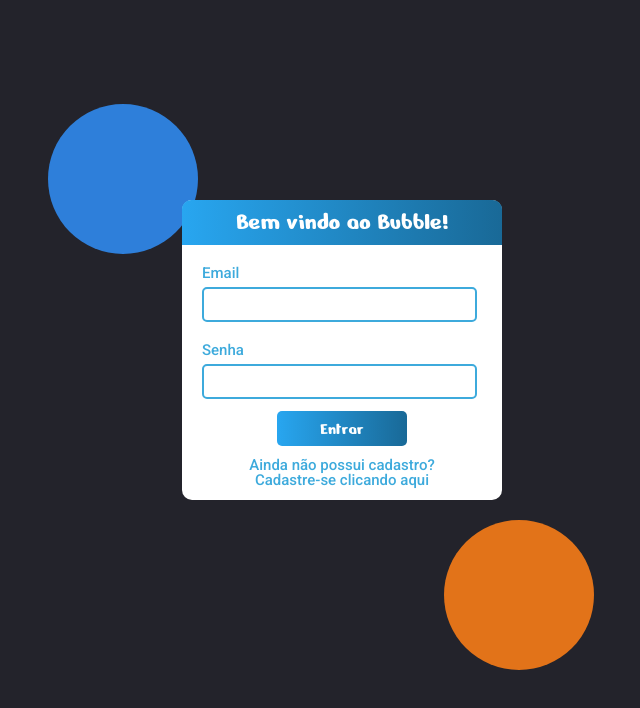
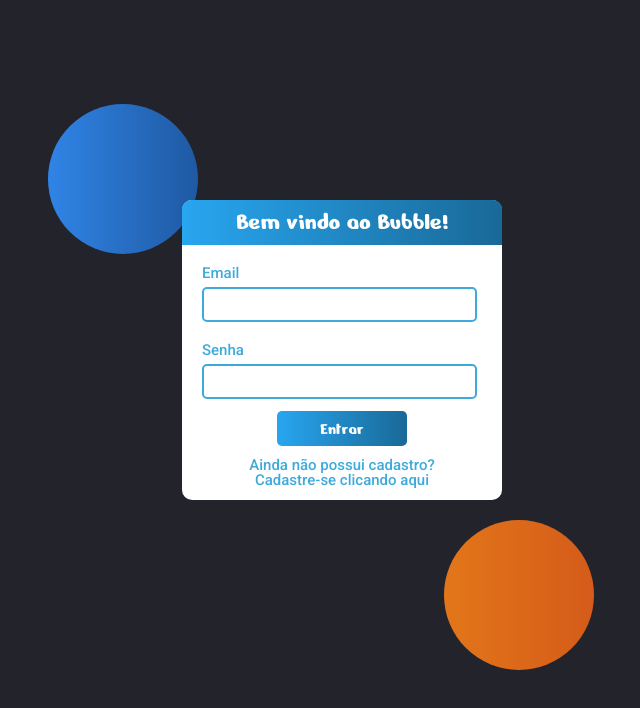
Before and after one commit to EduardoPacheco12/bubble-frontend, a React (Create React App) app: page /sign-in in a window 1280 px wide. Shown: the top 708 px of the page, without its empty margins (298-938 px from the left). Built offline with nearby package versions, Linux system fonts and the light colour scheme.

Commit message:
refactor: refactor color in bubble component

```diff
--- a/src/components/General/BubbleComponent.js
+++ b/src/components/General/BubbleComponent.js
@@ -1,7 +1,7 @@
 import styled from "styled-components";
 
-function BubbleComponent({ color, top, left }) {
-  return <Bubble color={color} top={top} left={left}></Bubble>;
+function BubbleComponent({ color1, color2, top, left }) {
+  return <Bubble color1={color1} color2={color2} top={top} left={left}></Bubble>;
 }
 
 export default BubbleComponent;
@@ -10,7 +10,7 @@ const Bubble = styled.div`
   position: fixed;
   top: ${(props) => props.top};
   left: ${(props) => props.left};
-  background-color: ${(props) => props.color};
+  background-image: linear-gradient(to right, ${(props) => props.color1}, ${(props) => props.color2});
   width: 150px;
   height: 150px;
   border-radius: 80px;
--- a/src/pages/Login/index.js
+++ b/src/pages/Login/index.js
@@ -17,7 +17,7 @@ function Login() {
   return (
     <Container>
       <GlobalStyle />
-      <BubbleComponent color="#2e7fda" top="13vh" left="27vw" />
+      <BubbleComponent color1="#3084e6" color2="#1f59a2" top="13vh" left="27vw" />
       <Content>
         <BlueStrip>
           <TitleComponent>Bem vindo ao Bubble!</TitleComponent>
@@ -31,7 +31,7 @@ function Login() {
           <AuthSwitchPage>Ainda não possui cadastro? Cadastre-se clicando aqui</AuthSwitchPage>
         </Click>
       </Content>
-      <BubbleComponent color="#e27319" top="65vh" left="58vw" />
+      <BubbleComponent color1="#e37619" color2="#d45b1a" top="65vh" left="58vw" />
     </Container>
   );
 }
--- a/src/pages/Register/index.js
+++ b/src/pages/Register/index.js
@@ -22,7 +22,7 @@ function Register() {
   return (
     <Container>
       <GlobalStyle />
-      <BubbleComponent color="#2e7fda" top="2vh" left="27vw" />
+      <BubbleComponent color1="#3084e6" color2="#1f59a2" top="2vh" left="27vw" />
       <Content>
         <BlueStrip>
           <TitleComponent>Bem vindo ao Bubble!</TitleComponent>
@@ -39,7 +39,7 @@ function Register() {
           <AuthSwitchPage>Já possui cadastro? Faça o seu login por aqui</AuthSwitchPage>
         </Click>
       </Content>
-      <BubbleComponent color="#e27319" top="70vh" left="58vw" />
+      <BubbleComponent color1="#e37619" color2="#d45b1a" top="70vh" left="58vw" />
     </Container>
   );
 }
```
